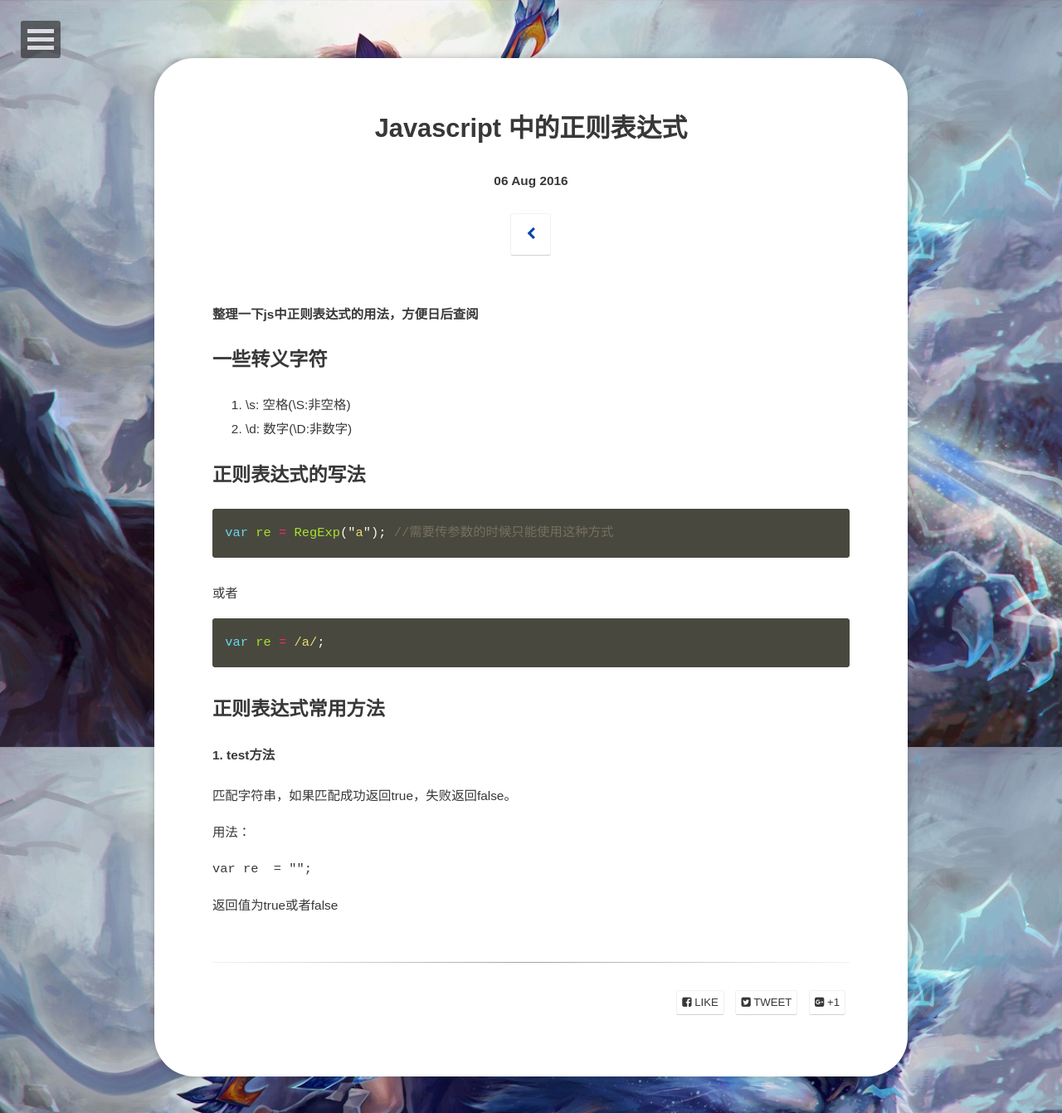
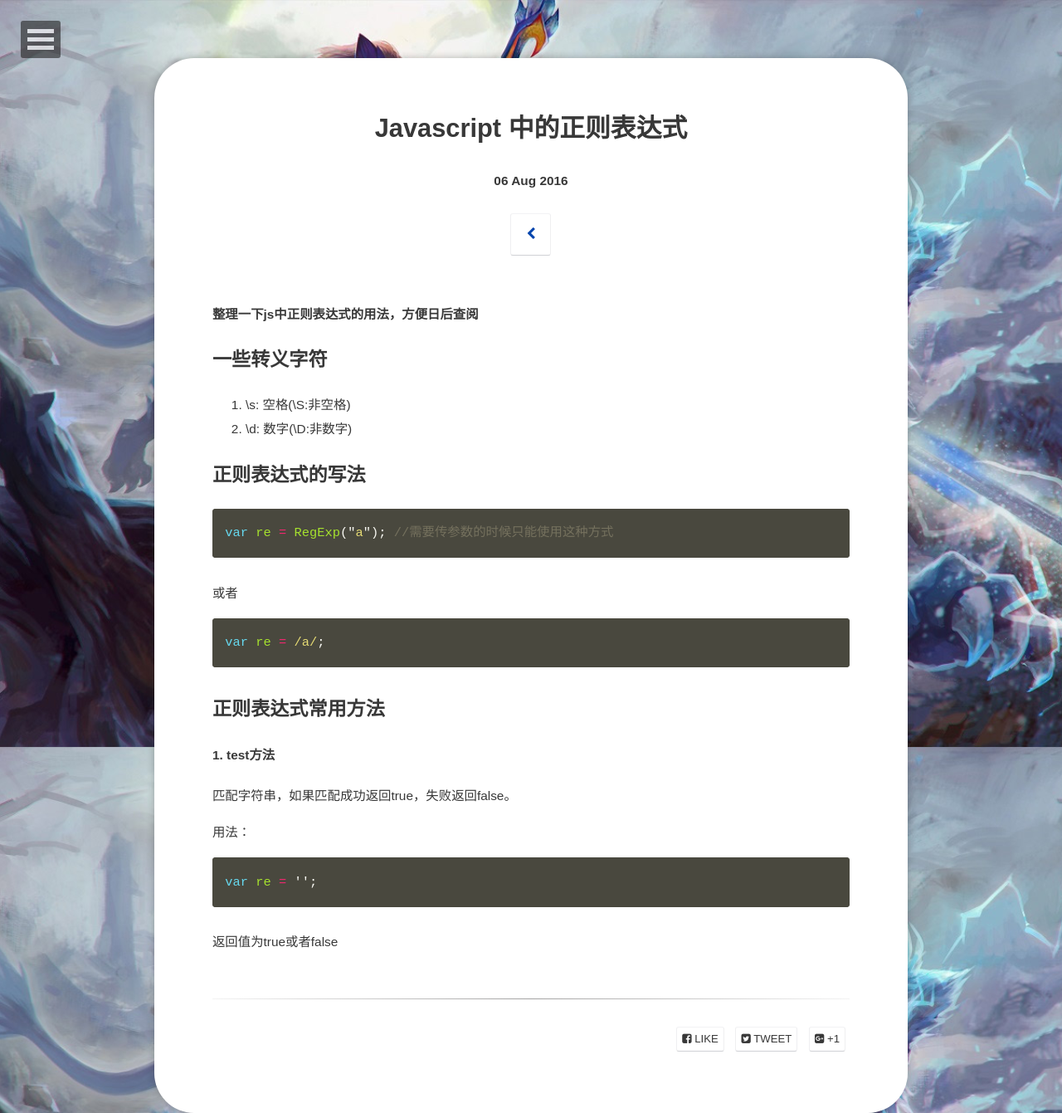
Before and after one commit to sandofsuro/sandofsuro.github.io, a Jekyll site: the page built from _posts/2016-08-06-regex.md, in a window 1280 px wide. Shown: the whole page at 83% size. Built offline with Jekyll 4.4.1, drawn with Linux system fonts in a browser that asks for light colours; some web fonts are replaced.

Commit message:
push an article

````diff
--- a/_posts/2016-08-06-regex.md
+++ b/_posts/2016-08-06-regex.md
@@ -31,8 +31,8 @@ var re = /a/;
 
 用法：
 
-```JavaScript
-var re  = "";
+```javascript
+var re = '';
 ```
 
 返回值为true或者false
````
